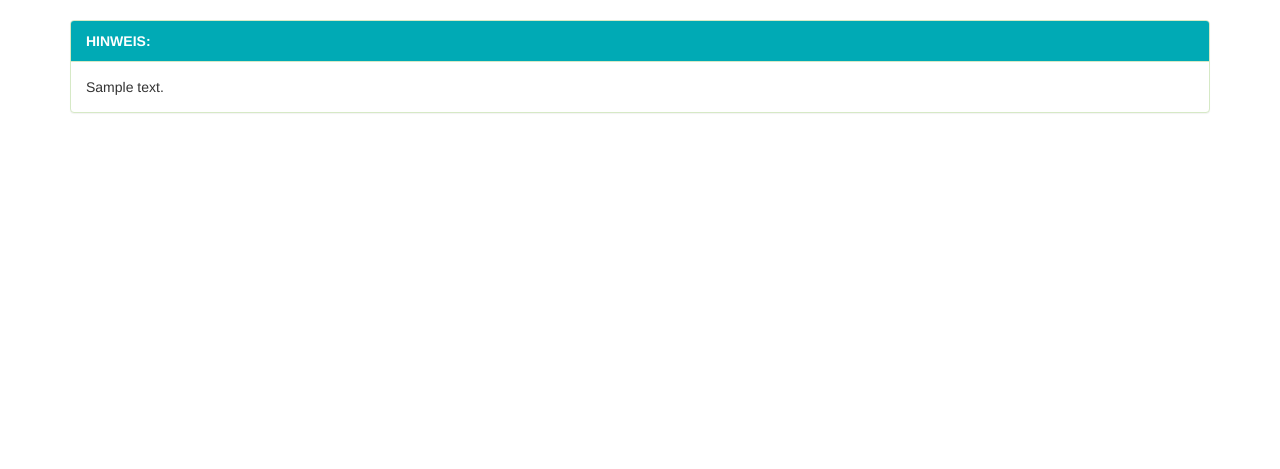
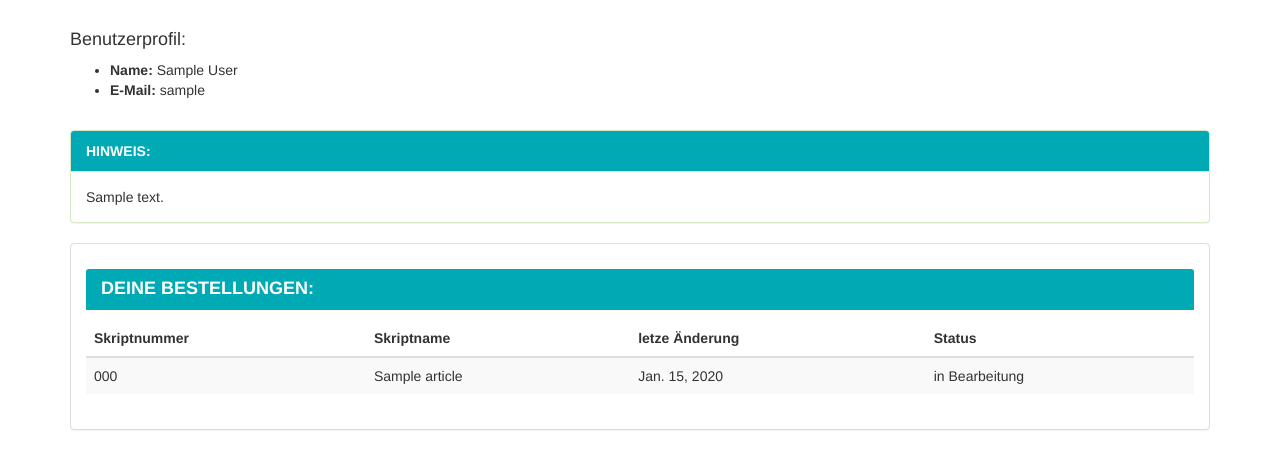
Before and after one commit to manu042/SkriptNet, a Django app: page /home/ in a window 1280 px wide. Shown: the part 52-521 px from the top of the page. Run offline with Django 3.2, Linux system fonts and the light colour scheme; a user stored in the database is signed in; tables that the repository leaves empty hold one stand-in row (values such as "Sample post"); parts of the project's set-up code (start-up, migrations or seed data) failed here and were passed over; some libraries are stand-ins or nearby versions.

Commit message:
bug fixes

```diff
--- a/skripten_shop/templates/skripten_shop/home_templates/home.html
+++ b/skripten_shop/templates/skripten_shop/home_templates/home.html
@@ -2,6 +2,18 @@
 
 
 {% block content %}
+
+    {% if user %}
+        <div class="container">
+            <h4>Benutzerprofil:</h4>
+
+            <ul>
+                <li><strong>Name:</strong> {{ user.first_name }} {{ user.last_name }}</li>
+                <li><strong>E-Mail:</strong> {{ user }}</li>
+            </ul>
+            <br>
+        </div>
+    {% endif %}
 
     {% if info_text %}
         <div class="container">
@@ -14,4 +26,37 @@
         </div>
     {% endif %}
 
+
+    {% if orders %}
+        <div class="container">
+            <div class="panel panel-default">
+                <div class="panel-body">
+                    <h4>Deine Bestellungen:</h4>
+                    <table class="table table-striped" id="article-table">
+                        <thead>
+                        <tr>
+                            <th>Skriptnummer</th>
+                            <th>Skriptname</th>
+                            <th>letze Änderung</th>
+                            <th>Status</th>
+                        </tr>
+                        </thead>
+                        <tbody>
+                        {% for order in orders %}
+                            <tr {% if order.status == order.RESERVED_STATUS %}
+                                style="background: greenyellow" {% endif %}>
+                                <td>{{ order.article.article_number }}</td>
+                                <td>{{ order.article.name }}</td>
+                                <td>{{ order.last_modified_date.date }}</td>
+                                <td>{{ order.get_status_display }}</td>
+                            </tr>
+                        {% endfor %}
+                        </tbody>
+                    </table>
+                </div>
+            </div>
+            <br>
+        </div>
+    {% endif %}
+
 {% endblock %}
--- a/skripten_shop/templates/skripten_shop/skriptenadmin/stock_overview.html
+++ b/skripten_shop/templates/skripten_shop/skriptenadmin/stock_overview.html
@@ -51,7 +51,7 @@
                     <th>Skriptname</th>
                     <th>Autor</th>
                     <th>Studiengruppe</th>
-                    <th>Verfügbar</th>
+                    <th>Verfügbarkeit</th>
                 </tr>
                 </thead>
                 <tbody>
--- a/skripten_shop/views/home_views.py
+++ b/skripten_shop/views/home_views.py
@@ -11,7 +11,7 @@ Dieses Modul enthält die folgden Views:
 # Django Packages
 from django.http import Http404
 from django.contrib.auth.models import User
-from django.shortcuts import render, redirect
+from django.shortcuts import render, redirect, get_object_or_404
 from django.views.generic import View, TemplateView
 from django.utils.decorators import method_decorator
 from django.contrib.auth import login, authenticate, logout
@@ -24,7 +24,7 @@ import logging
 # My Packages
 from skripten_shop.utilities import SendRegMailThread
 from skripten_shop.forms import UserLoginForm, UserRegisterForm
-from skripten_shop.models import NewStudentRegistration, Student, ShopSettings
+from skripten_shop.models import NewStudentRegistration, Student, ShopSettings, Order
 
 logger = logging.getLogger('skripten_shop.default')
 
@@ -38,6 +38,14 @@ class HomeView(TemplateView):
 
     def get_context_data(self, **kwargs):
         context = super(HomeView, self).get_context_data(**kwargs)
+
+        try:
+            student = Student.objects.get(user=self.request.user)
+            context["user"] = self.request.user
+            context["orders"] = Order.objects.filter(student=student)
+        except Exception as e:
+            pass
+
         try:
             # Info Text aus der Datenbank laden
             context['info_text'] = ShopSettings.objects.get(pk=1).info_text
```
Also changed, not shown: skripten_shop/templates/skripten_shop/skriptenadmin/reorder_overview.html (+70 -2 lines), skripten_shop/views/skriptenadmin_views.py (+17 -8 lines), skripten_shop/templates/skripten_shop/skriptenadmin/edit_info_text.html (renamed from skripten_shop/templates/skripten_shop/settings_templates/edit_info_text.html), skripten_shop/templates/skripten_shop/skriptenadmin/settings.html (renamed from skripten_shop/templates/skripten_shop/settings_templates/settings.html).
